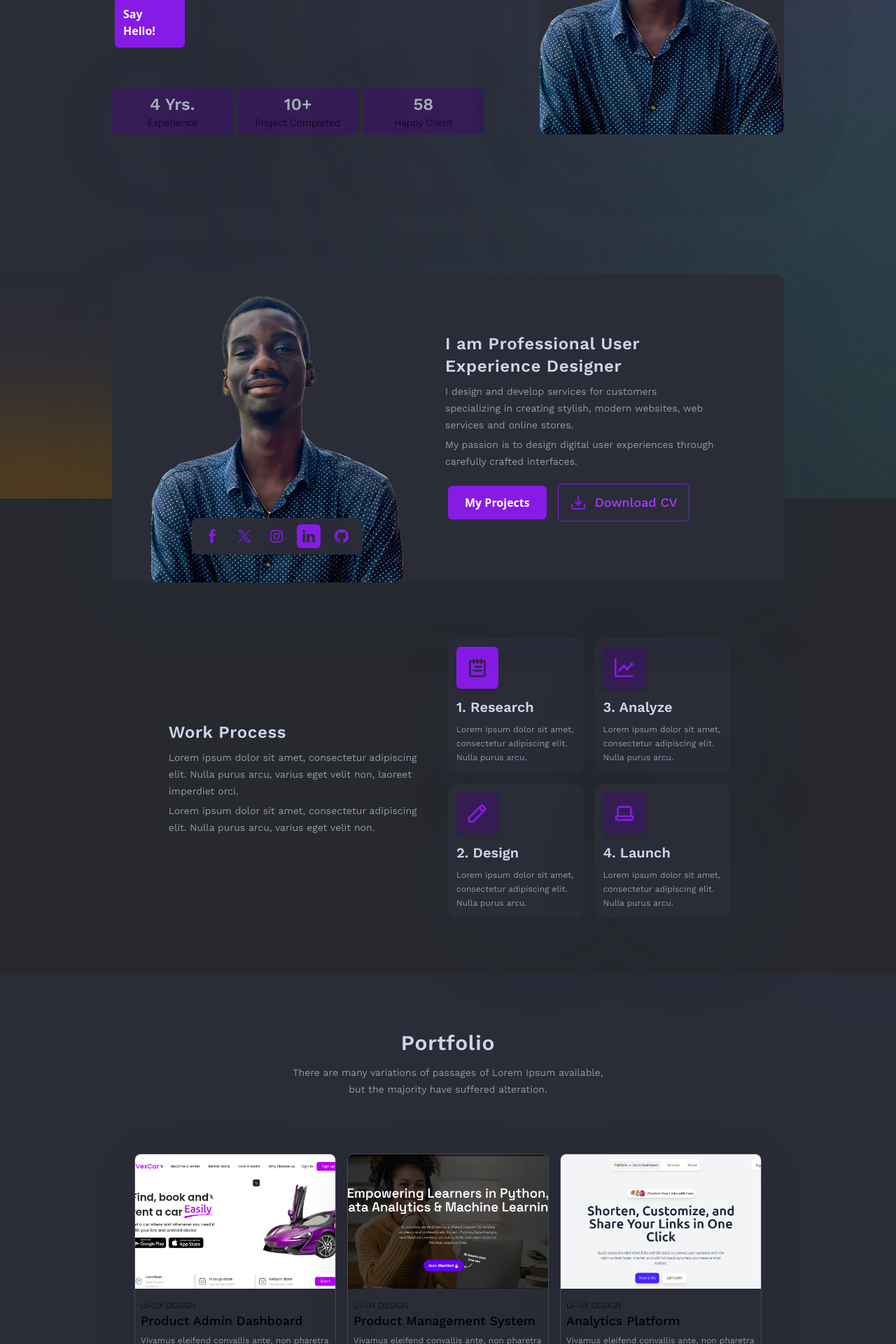
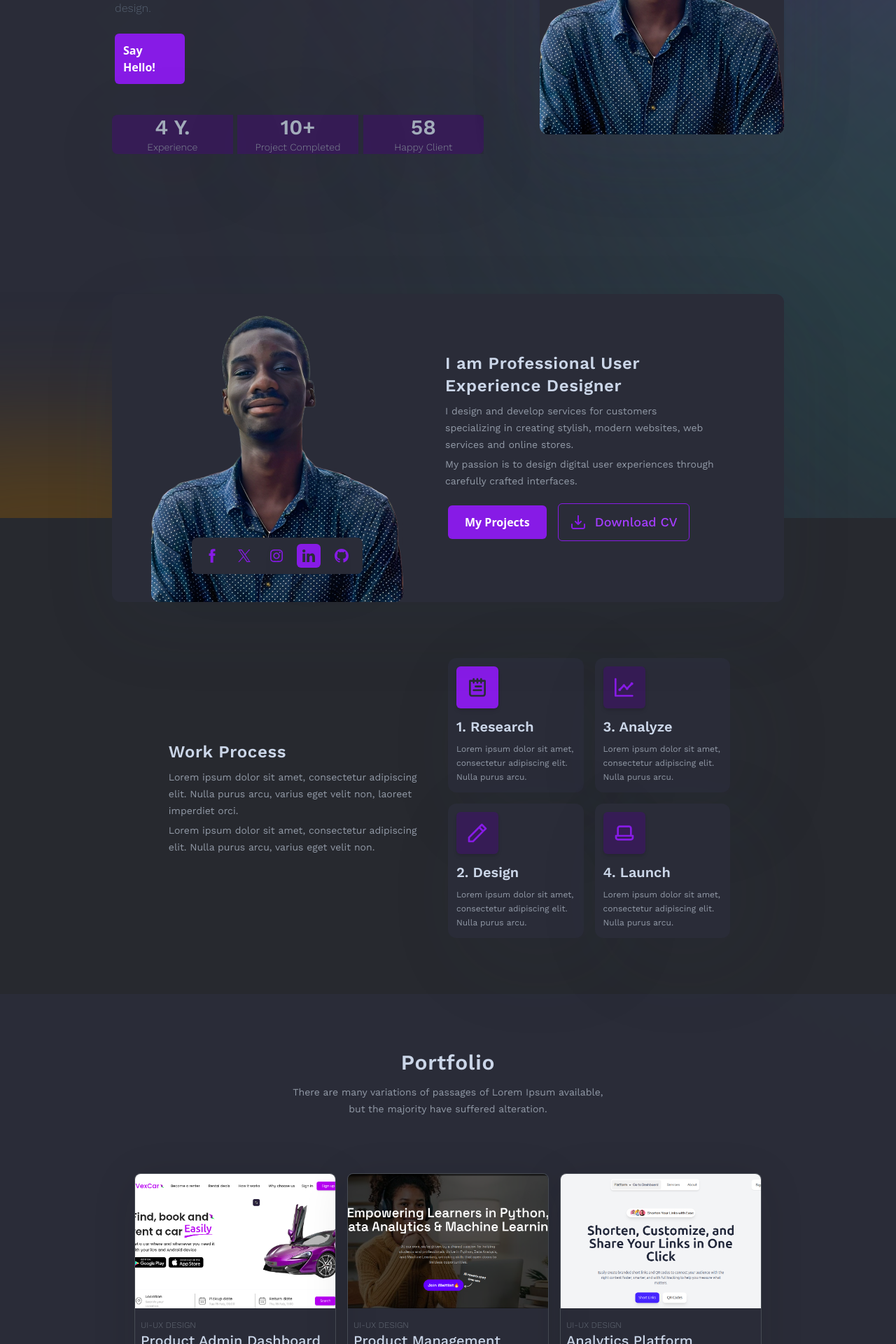
Before and after one commit to Ife-Banks/Portfolio-Trial, a React (Vite) app: page / in a window 1280 px wide. Shown: the part 440-2360 px from the top of the page at 70% size. Built offline with nearby package versions, Linux system fonts and the light colour scheme.

Commit message:
Project Idea qustion component

```diff
--- /dev/null
+++ b/src/components/Haveproject.jsx
@@ -0,0 +1,33 @@
+const HaveProject = () =>  {
+    return (
+        <div className='block border z-2 bg-[#0E141F] p-1 flex flex-col py-20 '>
+            <div className='flex flex-col gap-5 w-[60%] place-self-center items-center'>
+                <h1 className='text-[#fff] text-center font-workSan text-4xl font-semibold w-[55%]'>
+                    Do you have Project Idea? Let's discuss your project!
+                </h1>
+                <p className=' text-[#a5acb5] text-center font-workSan text-lg/6 font-light w-[60%]'>
+                    There are many variations of passages of Lorem Ipsum available,
+but the majority have suffered alteration.
+                </p>
+                <button
+          href='https://wa.link/msu7w0'
+          className='w-full sm:w-fit flex justify-center items-center py-3 px-6 rounded-md text-white font-semibold bg-[#871be6] cursor-pointer gap-2'
+          whileHover={{
+            scale: 1.05,
+            backgroundColor: '#9a3aed',
+            boxShadow: "0 5px 15px rgba(135, 27, 230, 0.4)"
+          }}
+          whileTap={{ scale: 0.98 }}
+          transition={{ type: "spring", stiffness: 300 }}
+        >
+          <p className='font-workSan text-md font-medium'>Let's work together</p>
+          <svg xmlns="http://www.w3.org/2000/svg" width="25" height="24" viewBox="0 0 25 24" fill="none">
+            <path d="M18.42 11.6202C18.3724 11.4974 18.301 11.3853 18.21 11.2902L13.21 6.29019C13.1168 6.19695 13.0061 6.12299 12.8842 6.07253C12.7624 6.02207 12.6319 5.99609 12.5 5.99609C12.2337 5.99609 11.9783 6.10188 11.79 6.29019C11.6968 6.38342 11.6228 6.49411 11.5723 6.61594C11.5219 6.73776 11.4959 6.86833 11.4959 7.00019C11.4959 7.26649 11.6017 7.52188 11.79 7.71019L15.09 11.0002H7.5C7.23478 11.0002 6.98043 11.1055 6.79289 11.2931C6.60536 11.4806 6.5 11.735 6.5 12.0002C6.5 12.2654 6.60536 12.5198 6.79289 12.7073C6.98043 12.8948 7.23478 13.0002 7.5 13.0002H15.09L11.79 16.2902C11.6963 16.3831 11.6219 16.4937 11.5711 16.6156C11.5203 16.7375 11.4942 16.8682 11.4942 17.0002C11.4942 17.1322 11.5203 17.2629 11.5711 17.3848C11.6219 17.5066 11.6963 17.6172 11.79 17.7102C11.883 17.8039 11.9936 17.8783 12.1154 17.9291C12.2373 17.9798 12.368 18.006 12.5 18.006C12.632 18.006 12.7627 17.9798 12.8846 17.9291C13.0064 17.8783 13.117 17.8039 13.21 17.7102L18.21 12.7102C18.301 12.6151 18.3724 12.5029 18.42 12.3802C18.52 12.1367 18.52 11.8636 18.42 11.6202Z" fill="#2A2C38"/>
+            </svg>
+        </button>
+            </div>
+        </div>
+    );
+}
+
+export default HaveProject;
--- a/src/components/Hero.jsx
+++ b/src/components/Hero.jsx
@@ -1,5 +1,5 @@
 import { motion } from 'framer-motion';
-import potrait from "/public/potrait.png";
+import potrait from "/potrait.png";
 import { useEffect, useState } from 'react';
 
 const Hero = () => {
@@ -164,7 +164,7 @@ const GithubIcon = (
                     transition={{ duration: 0.8 }}
                 >
                     <motion.h1
-                        className='text-[#cbd6e8] font-workSan text-5xl/13 font-semibold tracking-wide text-left w-[83%]'
+                        className='text-[#cbd6e8] font-workSan text-5xl/13 font-semibold tracking-wide text-left w-[65%]'
                         whileHover={{ scale: 1.02 }}
                     >
                         Hello, I'm Bankole Ifeoluwa
@@ -199,7 +199,7 @@ const GithubIcon = (
                     transition={{ delay: 0.4 }}
                 >
                     {[
-                        { value: "4 Yrs.", label: "Experience", className: "rounded-l-lg w-[32.5%]" },
+                        { value: "4 Y.", label: "Experience", className: "rounded-l-lg w-[32.5%]" },
                         { value: "10+", label: "Project Completed", className: "w-[32.5%]" },
                         { value: "58", label: "Happy Client", className: "rounded-r-lg w-[32.5%]" }
                     ].map((stat, index) => (
@@ -212,8 +212,8 @@ const GithubIcon = (
                                 transition: { duration: 0.3 }
                             }}
                         >
-                            <h1 className='text-[#a2acba] text-center font-workSan text-2xl font-semibold'>{stat.value}</h1>
-                            <p className='text-[7f8794] text-center font-workSan text-sm font-light'>{stat.label}</p>
+                            <h1 className='text-[#a2acba] text-center font-workSan text-3xl font-semibold'>{stat.value}</h1>
+                            <p className='text-[#7F8794] text-center font-workSan text-sm font-light'>{stat.label}</p>
                         </motion.div>
                     ))}
                 </motion.div>
--- a/src/components/Portfolio.jsx
+++ b/src/components/Portfolio.jsx
@@ -1,10 +1,11 @@
+// eslint-disable-next-line no-unused-vars
 import { motion } from 'framer-motion';
 import Vex from "/VexCar.png";
-import pdm from "/public/pdm.png";
-import devalyze from "/public/devalyze.png";
-import crypto from "/public/crypto.png";
-import cybergenz from "/public/cybergenz.png";
-import Trust from "/public/Trust.png";
+import pdm from "/pdm.png";
+import devalyze from "/devalyze.png";
+import crypto from "/crypto.png";
+import cybergenz from "/cybergenz.png";
+import Trust from "/Trust.png";
 
 const PortfolioCard = ({ image, alt, category, title, description,link, index }) => {
   const cardVariants = {
@@ -49,8 +50,8 @@ const PortfolioCard = ({ image, alt, category, title, description,link, index })
       <div className='flex flex-col gap-3 px-2'>
         <div className='flex flex-col gap-1'>
           <div className='flex flex-col'>
-            <p className='uppercase font-workSan text-xs font-light'>{category}</p>
-            <h2 className='font-workSan text-lg font-medium'>{title}</h2>
+            <p className='uppercase font-workSan text-xs font-light text-[#646B76]'>{category}</p>
+            <h2 className='font-workSan text-xl font-medium text-[#CBD6E8]'>{title}</h2>
           </div>
           <p className='text-[#929aa7] font-workSan text-xs/5 font-normal'>
             {description}
--- a/src/pages/Home.jsx
+++ b/src/pages/Home.jsx
@@ -1,3 +1,4 @@
+import HaveProject from '../components/Haveproject';
 import Hero from "../components/Hero"
 import Navigate from '../components/Navbar';
 import Portfolio from '../components/Portfolio';
@@ -18,6 +19,7 @@ const Home = () => {
   </main>
   <Work />
   <Portfolio />
+  <HaveProject/>
 </div>
      );
 }
```
